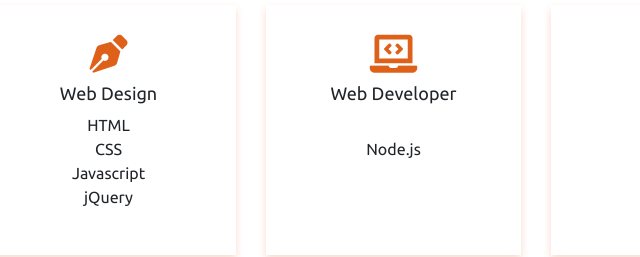
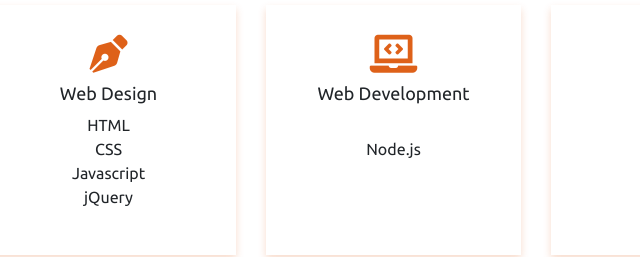
Before and after one commit to saimasharleen/saimasharleen-personal-profile, a plain HTML site: page index.html in a window 1280 px wide. Shown: the part 3065-3322 px from the top of the page, 104-744 px from the left. Drawn offline with Linux system fonts and the light colour scheme.

Commit message:
Update index.html

```diff
--- a/index.html
+++ b/index.html
@@ -302,7 +302,7 @@
                                 <div class="services-block wow zoomIn" data-wow-delay="1s" style="visibility: visible; animation-delay: 1s; animation-name: zoomIn;">
 
                                     <i class="fas fa-laptop-code"></i>
-                                    <h4>Web Developer</h4>
+                                    <h4>Web Development</h4>
                                     <p class="separator">
                                     <br>
                                     Node.js
```
